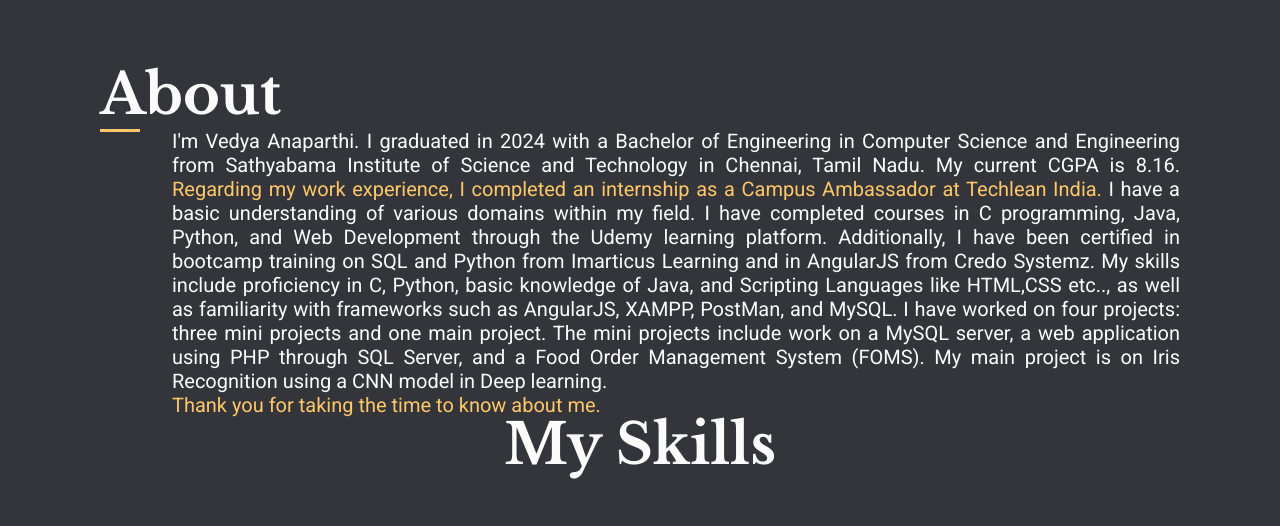
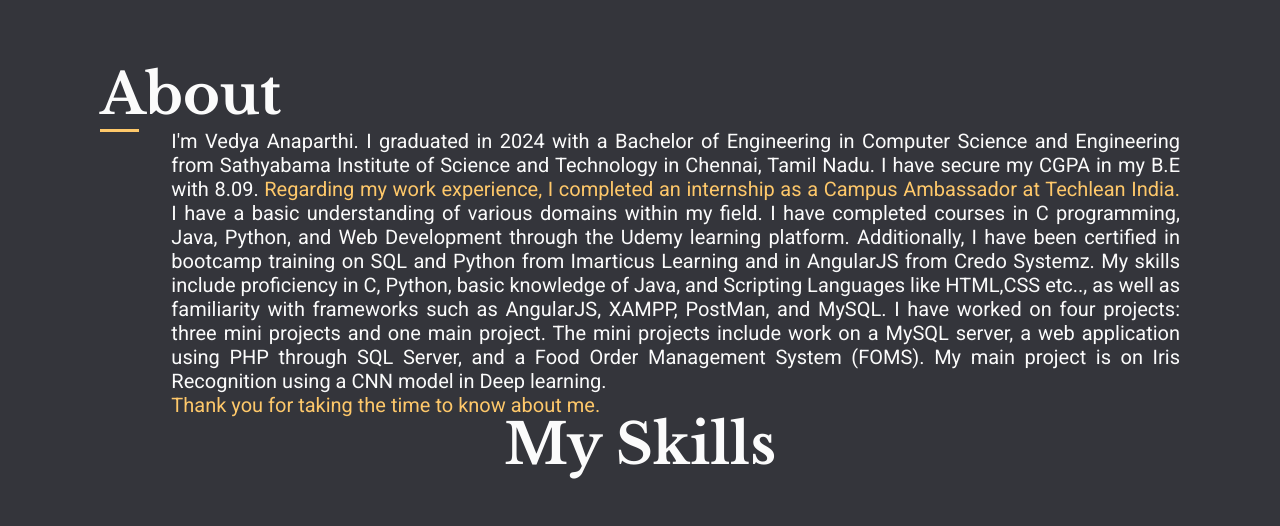
Before and after one commit to vedyachoudhary/Portfolio, a plain HTML site: page index.html in a window 1280 px wide. Shown: the part 840-1366 px from the top of the page. Drawn offline with nearby package versions, Linux system fonts and the light colour scheme.

Commit message:
Update index.html

```diff
--- a/index.html
+++ b/index.html
@@ -69,7 +69,7 @@
         <h1>About</h1>
         <div class="description">
             <div class="line"></div>
-            <p>I'm Vedya Anaparthi. I graduated in 2024 with a Bachelor of Engineering in Computer Science and Engineering from Sathyabama Institute of Science and Technology in Chennai, Tamil Nadu. My current CGPA is 8.16.
+            <p>I'm Vedya Anaparthi. I graduated in 2024 with a Bachelor of Engineering in Computer Science and Engineering from Sathyabama Institute of Science and Technology in Chennai, Tamil Nadu. I have secure my CGPA in my B.E with 8.09.
             <span>Regarding my work experience, I completed an internship as a Campus Ambassador at Techlean India.</span> I have a basic understanding of various domains within my field. I have completed courses in C programming, Java, Python, and Web Development through the Udemy learning platform. Additionally, I have been certified in bootcamp training on SQL and Python from Imarticus Learning and in AngularJS from Credo Systemz.
             My skills include proficiency in C, Python, basic knowledge of Java, and Scripting Languages like HTML,CSS etc.., as well as familiarity with frameworks such as AngularJS, XAMPP, PostMan, and MySQL.
             I have worked on four projects: three mini projects and one main project. The mini projects include work on a MySQL server, a web application using PHP through SQL Server, and a Food Order Management System (FOMS). My main project is on Iris Recognition using a CNN model in Deep learning.
```
